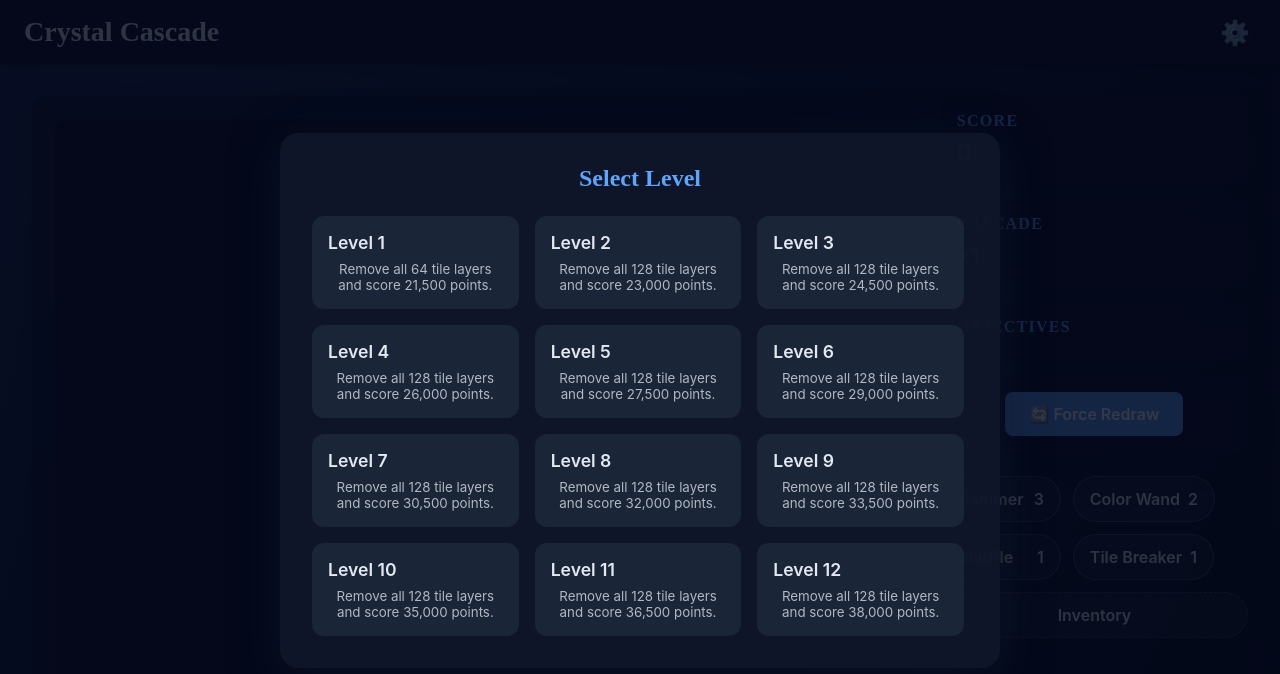
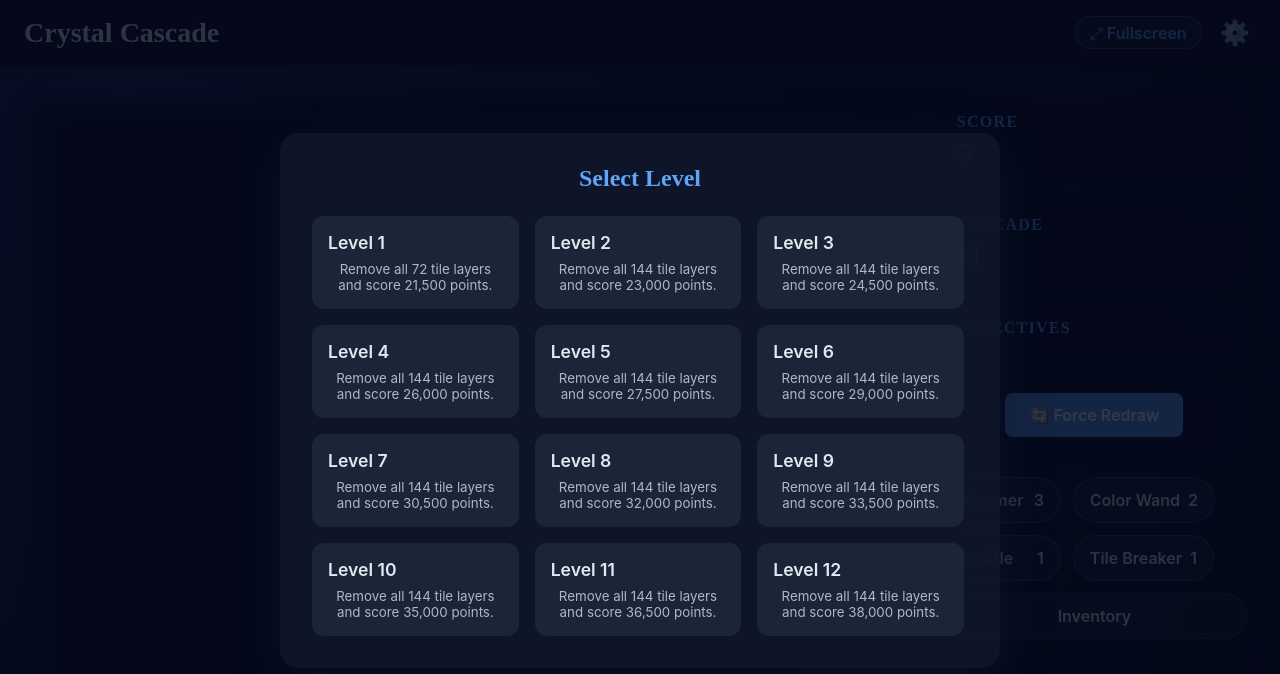
Before and after one commit to Starbugstone/Crystal-Cascade, a Vue app: page / in a window 1280 px wide. Shown: the top 674 px of the page. Built offline with nearby package versions, Linux system fonts and the light colour scheme.

Commit message:
fix: full screen

```diff
--- a/src/App.vue
+++ b/src/App.vue
@@ -1,14 +1,27 @@
 <template>
-  <div class="app-shell">
-    <header class="app-header">
+  <div
+    class="app-shell"
+    :class="{ 'board-fullscreen': isBoardFullscreen }"
+    :style="isBoardFullscreen ? { '--fullscreen-header': `${Math.round(headerSize)}px`, ...fullscreenVars } : null"
+  >
+    <header class="app-header" ref="headerRef">
       <h1>Crystal Cascade</h1>
       <div class="header-actions">
         <button
           v-if="gameStore.sessionActive"
           class="exit-button"
           @click="gameStore.exitLevel()"
+          :disabled="!gameStore.sessionActive"
         >
           ⟲ Levels
+        </button>
+        <button
+          class="fullscreen-button"
+          type="button"
+          :aria-pressed="isBoardFullscreen"
+          @click="toggleBoardFullscreen()"
+        >
+          {{ isBoardFullscreen ? '⤡ Exit Fullscreen' : '⤢ Fullscreen' }}
         </button>
         <button class="settings-button" @click="settingsStore.toggleSettings()">⚙️</button>
       </div>
@@ -16,7 +29,7 @@
 
     <main class="app-main">
       <section class="board-wrapper">
-        <BoardCanvas />
+        <BoardCanvas :fullscreen="isBoardFullscreen" />
         <aside class="board-rail">
           <!-- Bonus icons / slide-out trigger area -->
         </aside>
@@ -39,7 +52,7 @@
 </template>
 
 <script setup>
-import { onMounted } from 'vue';
+import { computed, nextTick, onBeforeUnmount, onMounted, ref, watch } from 'vue';
 import BoardCanvas from './components/BoardCanvas.vue';
 import HudPanel from './components/HudPanel.vue';
 import PowerUpBar from './components/PowerUpBar.vue';
@@ -50,10 +63,79 @@ import { useSettingsStore } from './stores/settingsStore';
 
 const gameStore = useGameStore();
 const settingsStore = useSettingsStore();
+const isBoardFullscreen = ref(false);
+const headerRef = ref(null);
+const headerSize = ref(72);
+const viewportHeight = ref(typeof window !== 'undefined' ? window.innerHeight : 0);
+
+const updateHeaderMetrics = () => {
+  if (headerRef.value) {
+    headerSize.value = headerRef.value.offsetHeight ?? 72;
+  }
+};
+
+const updateViewportSize = () => {
+  if (typeof window !== 'undefined') {
+    viewportHeight.value = window.innerHeight;
+  }
+};
+
+const toggleBoardFullscreen = (nextState) => {
+  const target =
+    typeof nextState === 'boolean' ? nextState : !isBoardFullscreen.value;
+  isBoardFullscreen.value = target;
+};
 
 onMounted(() => {
   gameStore.bootstrap();
+  nextTick(() => {
+    updateHeaderMetrics();
+    updateViewportSize();
+  });
+  if (typeof window !== 'undefined') {
+    window.addEventListener('resize', updateHeaderMetrics);
+    window.addEventListener('resize', updateViewportSize);
+  }
 });
+
+onBeforeUnmount(() => {
+  if (typeof document !== 'undefined') {
+    document.body.style.overflow = '';
+  }
+  if (typeof window !== 'undefined') {
+    window.removeEventListener('resize', updateHeaderMetrics);
+    window.removeEventListener('resize', updateViewportSize);
+  }
+});
+
+watch(isBoardFullscreen, (active) => {
+  if (typeof document !== 'undefined') {
+    document.body.style.overflow = active ? 'hidden' : '';
+  }
+
+  nextTick(() => {
+    updateHeaderMetrics();
+    updateViewportSize();
+    if (active != null && gameStore.renderer) {
+      setTimeout(() => {
+        gameStore.refreshBoardVisuals(true);
+      }, 60);
+    }
+  });
+});
+
+watch(
+  () => gameStore.sessionActive,
+  (active) => {
+    if (!active && isBoardFullscreen.value) {
+      toggleBoardFullscreen(false);
+    }
+  },
+);
+
+const fullscreenVars = computed(() => ({
+  '--viewport-height': viewportHeight.value ? `${viewportHeight.value}px` : null,
+}));
 </script>
 
 <style scoped>
@@ -115,6 +197,29 @@ onMounted(() => {
   background: rgba(59, 130, 246, 0.35);
 }
 
+.fullscreen-button {
+  border: 1px solid rgba(148, 163, 184, 0.35);
+  background: rgba(30, 41, 59, 0.6);
+  color: var(--color-accent);
+  padding: 0.35rem 0.9rem;
+  border-radius: 999px;
+  font-weight: 600;
+  cursor: pointer;
+  transition: transform 150ms ease, background 150ms ease;
+}
+
+.fullscreen-button:hover {
+  transform: translateY(-2px);
+  background: rgba(59, 130, 246, 0.45);
+}
+
+.fullscreen-button:disabled {
+  opacity: 0.45;
+  cursor: not-allowed;
+  transform: none;
+  background: rgba(30, 41, 59, 0.45);
+}
+
 .app-main {
   flex: 1;
   display: flex;
@@ -151,6 +256,38 @@ onMounted(() => {
   display: flex;
   flex-direction: column;
   gap: 1.5rem;
+}
+
+.app-shell.board-fullscreen {
+  height: 100vh;
+  overflow: hidden;
+}
+
+.app-shell.board-fullscreen .app-main {
+  flex: 1;
+  flex-direction: column;
+  gap: clamp(0.75rem, 2vw, 1.5rem);
+  padding: clamp(0.5rem, 2vw, 1.5rem);
+  height: calc(100vh - var(--fullscreen-header, 72px));
+}
+
+.app-shell.board-fullscreen .board-wrapper {
+  max-width: none;
+  width: 100%;
+  height: 100%;
+  min-height: 0;
+  border-radius: clamp(0.75rem, 2vw, 1.5rem);
+  padding: clamp(0.75rem, 2vw, 1.5rem);
+  background: rgba(15, 23, 42, 0.7);
+  display: flex;
+  gap: clamp(0.75rem, 1.25vw, 1.75rem);
+  justify-content: center;
+  align-items: center;
+}
+
+.app-shell.board-fullscreen .board-rail,
+.app-shell.board-fullscreen .hud-wrapper {
+  display: none;
 }
 
 @media (max-width: 1200px) {
--- a/src/components/BoardCanvas.vue
+++ b/src/components/BoardCanvas.vue
@@ -1,17 +1,35 @@
 <template>
-  <div ref="canvasRoot" class="board-canvas"></div>
+  <div
+    ref="canvasRoot"
+    class="board-canvas"
+    :class="{ 'board-canvas--fullscreen': fullscreen }"
+    :style="canvasStyle"
+  ></div>
 </template>
 
 <script setup>
-import { onMounted, onBeforeUnmount, ref } from 'vue';
+import { computed, onMounted, onBeforeUnmount, ref } from 'vue';
 import Phaser from 'phaser';
 import { useGameStore } from '../stores/gameStore';
 import { BoardScene } from '../game/phaser/BoardScene';
+
+const props = defineProps({
+  fullscreen: {
+    type: Boolean,
+    default: false,
+  },
+});
 
 const canvasRoot = ref(null);
 const phaserGame = ref(null);
 const gameStore = useGameStore();
 const resizeObserver = ref(null);
+
+const boardCols = computed(() => gameStore.boardCols ?? gameStore.boardSize ?? 8);
+const boardRows = computed(() => gameStore.boardRows ?? gameStore.boardSize ?? 8);
+const canvasStyle = computed(() => ({
+  '--board-aspect': String(boardCols.value / (boardRows.value || 1)),
+}));
 
 const handleResize = () => {
   if (!phaserGame.value || !canvasRoot.value) {
@@ -157,22 +175,46 @@ onBeforeUnmount(() => {
   height: 100%;
 }
 
+.board-canvas--fullscreen {
+  flex: 0 1 auto;
+  width: auto;
+  height: min(100%, var(--viewport-height, 100vh));
+  max-height: min(100%, var(--viewport-height, 100vh));
+  max-width: 100%;
+  aspect-ratio: var(--board-aspect, 1);
+  margin: 0 auto;
+  border-radius: clamp(0.75rem, 2vw, 1.5rem);
+}
+
+.board-canvas--fullscreen canvas {
+  width: 100%;
+  height: 100%;
+}
+
 @media (max-width: 1024px) {
   .board-canvas {
     max-width: none;
     max-height: none;
     min-width: min(100%, 720px);
-    min-height: clamp(340px, 90vw, 760px);
+    min-height: min(calc(100vw * 1.05), 820px);
     height: auto;
-    aspect-ratio: 1 / 1;
+  }
+
+  .board-canvas--fullscreen {
+    max-height: min(100%, 100vh);
+    aspect-ratio: var(--board-aspect, 1);
   }
 }
 
 @media (max-width: 640px) {
   .board-canvas {
     min-width: min(100%, 640px);
-    min-height: clamp(320px, 100vw, 680px);
+    min-height: min(calc(100vw * 1.1), 840px);
     height: auto;
+  }
+
+  .board-canvas--fullscreen {
+    max-height: 100%;
   }
 }
 </style>
--- a/src/game/engine/BonusResolver.js
+++ b/src/game/engine/BonusResolver.js
@@ -5,7 +5,7 @@ const BASE_MATCH_SCORE = 100;
 
 export class BonusResolver {
   resolve(result) {
-    const { matches, board, size, swap } = result;
+    const { matches, board, cols, rows, swap } = result;
     if (!matches.length) {
       return { ...result, scoreGain: 0, multiplier: 1 };
     }
@@ -37,6 +37,8 @@ export class BonusResolver {
       multiplier,
       bonusCreated,
       bonusIndex,
+      cols,
+      rows,
     };
   }
 }
--- a/src/game/engine/LevelGenerator.js
+++ b/src/game/engine/LevelGenerator.js
@@ -13,11 +13,11 @@ const createSeededRng = (seed) => {
   };
 };
 
-const createBoard = (size, rng) =>
-  Array.from({ length: size * size }, () => createGem(pickRandomType(rng)));
+const createBoard = (cols, rows, rng) =>
+  Array.from({ length: cols * rows }, () => createGem(pickRandomType(rng)));
 
-const createTiles = (size, layerCount = 1) =>
-  Array.from({ length: size * size }, () => ({
+const createTiles = (cols, rows, layerCount = 1) =>
+  Array.from({ length: cols * rows }, () => ({
     type: 'standard',
     maxHealth: layerCount,
     health: layerCount,
@@ -28,16 +28,19 @@ export const generateLevelConfigs = (count = 12) => {
 
   for (let index = 0; index < count; index += 1) {
     const id = index + 1;
-    const gridSize = 8;
+    const columns = 8;
+    const rows = 9;
     const rng = createSeededRng(id * 1337);
     const layerCount = id === 1 ? 1 : 2;
-    const board = createBoard(gridSize, rng);
-    const tiles = createTiles(gridSize, layerCount);
+    const board = createBoard(columns, rows, rng);
+    const tiles = createTiles(columns, rows, layerCount);
     const totalLayers = tiles.reduce((sum, tile) => sum + (tile.maxHealth ?? tile.health ?? 0), 0);
 
     levels.push({
       id,
-      boardSize: gridSize,
+      boardCols: columns,
+      boardRows: rows,
+      boardSize: columns,
       shuffleAllowance: Math.max(1, 4 - Math.floor(id / 5)),
       board,
       tiles,
--- a/src/game/engine/MatchEngine.js
+++ b/src/game/engine/MatchEngine.js
@@ -3,13 +3,13 @@ import { BonusActivator } from './BonusActivator.js';
 const bonusActivator = new BonusActivator();
 
 export class MatchEngine {
-  evaluateSwap(board, size, aIndex, bIndex) {
+  evaluateSwap(board, cols, rows, aIndex, bIndex) {
     if (aIndex === bIndex) {
-      return { matches: [], board, size, swap: null };
+      return { matches: [], board, cols, rows, swap: null };
     }
 
-    if (!this.areAdjacent(aIndex, bIndex, size)) {
-      return { matches: [], board, size, swap: null };
+    if (!this.areAdjacent(aIndex, bIndex, cols)) {
+      return { matches: [], board, cols, rows, swap: null };
     }
 
     const nextBoard = [...board];
@@ -17,21 +17,21 @@ export class MatchEngine {
 
     const swap = { aIndex, bIndex };
 
-    const bonusClear = bonusActivator.activate(nextBoard, size, swap);
+    const bonusClear = bonusActivator.activate(nextBoard, cols, rows, swap);
     if (bonusClear.length > 0) {
-      return { matches: [{ type: 'bonus-activation', indices: bonusClear }], board: nextBoard, size, swap };
+      return { matches: [{ type: 'bonus-activation', indices: bonusClear }], board: nextBoard, cols, rows, swap };
     }
 
-    const matches = this.findMatches(nextBoard, size);
+    const matches = this.findMatches(nextBoard, cols, rows);
 
     if (!matches.length) {
-      return { matches: [], board, size, swap: null };
+      return { matches: [], board, cols, rows, swap: null };
     }
 
-    return { matches, board: nextBoard, size, swap };
+    return { matches, board: nextBoard, cols, rows, swap };
   }
 
-  findMatches(board, size) {
+  findMatches(board, cols) {
     const matches = [];
     const total = board.length;
 
@@ -41,8 +41,8 @@ export class MatchEngine {
         continue;
       }
 
-      const row = Math.floor(index / size);
-      const col = index % size;
+      const row = Math.floor(index / cols);
+      const col = index % cols;
 
       // Horizontal run – only evaluate if this cell is the leftmost in the run
       const leftIndex = index - 1;
@@ -50,7 +50,7 @@ export class MatchEngine {
       if (!leftSame) {
         const horizontal = [index];
         let cursor = index + 1;
-        while (cursor % size !== 0 && board[cursor]?.type === gem.type) {
+        while (cursor % cols !== 0 && board[cursor]?.type === gem.type) {
           horizontal.push(cursor);
           cursor += 1;
         }
@@ -60,14 +60,14 @@ export class MatchEngine {
       }
 
       // Vertical run – only evaluate if this cell is the topmost in the run
-      const upperIndex = index - size;
+      const upperIndex = index - cols;
       const upperSame = row > 0 && board[upperIndex]?.type === gem.type;
       if (!upperSame) {
         const vertical = [index];
-        let cursor = index + size;
+        let cursor = index + cols;
         while (cursor < total && board[cursor]?.type === gem.type) {
           vertical.push(cursor);
-          cursor += size;
+          cursor += cols;
         }
         if (vertical.length >= 3) {
           matches.push({ type: gem.type, indices: vertical, orientation: 'vertical' });
@@ -78,11 +78,11 @@ export class MatchEngine {
     return matches;
   }
 
-  areAdjacent(aIndex, bIndex, size) {
-    const ax = aIndex % size;
-    const ay = Math.floor(aIndex / size);
-    const bx = bIndex % size;
-    const by = Math.floor(bIndex / size);
+  areAdjacent(aIndex, bIndex, cols) {
+    const ax = aIndex % cols;
+    const ay = Math.floor(aIndex / cols);
+    const bx = bIndex % cols;
+    const by = Math.floor(bIndex / cols);
     const dx = Math.abs(ax - bx);
     const dy = Math.abs(ay - by);
     return (dx === 1 && dy === 0) || (dx === 0 && dy === 1);
--- a/src/game/phaser/BoardAnimator.js
+++ b/src/game/phaser/BoardAnimator.js
@@ -28,6 +28,7 @@ export class BoardAnimator {
     this.particles = particles;
 
     this.boardSize = 0;
+    this.boardRows = 0;
     this.cellSize = 0;
 
     this.indexToGemId = [];
@@ -87,11 +88,14 @@ export class BoardAnimator {
     this._hideComboText();
   }
 
-  setLayout({ boardSize, cellSize }) {
-    const sizeChanged = boardSize !== this.boardSize;
+  setLayout({ boardCols, boardRows, cellSize }) {
+    const cols = boardCols ?? this.boardSize;
+    const rows = boardRows ?? this.boardRows;
+    const sizeChanged = cols !== this.boardSize || rows !== this.boardRows;
     const cellChanged = Math.abs(cellSize - this.cellSize) > 0.001;
 
-    this.boardSize = boardSize;
+    this.boardSize = cols;
+    this.boardRows = rows;
     this.cellSize = cellSize;
 
     const hasBackground = this.backgroundLayer && this.backgroundLayer.list && this.backgroundLayer.list.length > 0;
@@ -117,8 +121,12 @@ export class BoardAnimator {
     }
   }
 
-  reset(board, { boardSize = this.boardSize, cellSize = this.cellSize } = {}) {
-    this.boardSize = boardSize;
+  reset(
+    board,
+    { boardCols = this.boardSize, boardRows = this.boardRows, cellSize = this.cellSize } = {},
+  ) {
+    this.boardSize = boardCols;
+    this.boardRows = boardRows;
     this.cellSize = cellSize;
 
     if (this.backgroundLayer) {
@@ -346,7 +354,7 @@ export class BoardAnimator {
   }
 
   clearCellHighlights() {
-    for (let i = 0; i < this.boardSize * this.boardSize; i += 1) {
+    for (let i = 0; i < this.boardSize * this.boardRows; i += 1) {
       this.highlightCell(i, false);
     }
   }
@@ -488,7 +496,7 @@ export class BoardAnimator {
       this.particles.emitCross(position, {
         column: {
           color: 0x7dd3fc,
-          length: Math.ceil(this.boardSize / 2),
+          length: Math.ceil(this.boardRows / 2),
           spacing: this.cellSize,
           duration: 400,
         },
@@ -529,7 +537,7 @@ export class BoardAnimator {
     this.particles.emitCross(center, {
       column: {
         color: 0x7dd3fc,
-        length: Math.ceil(this.boardSize / 2),
+        length: Math.ceil(this.boardRows / 2),
         spacing: this.cellSize * 0.75,
         duration: 420,
       },
@@ -552,7 +560,7 @@ export class BoardAnimator {
   _getBoardCenterWorld() {
     return {
       x: this.boardContainer.x + (this.boardSize * this.cellSize) / 2,
-      y: this.boardContainer.y + (this.boardSize * this.cellSize) / 2,
+      y: this.boardContainer.y + (this.boardRows * this.cellSize) / 2,
     };
   }
 
@@ -764,10 +772,13 @@ export class BoardAnimator {
     this.backgroundLayer.removeAll(true);
     this.cellHighlights.clear();
 
-    const { boardSize, cellSize } = this;
-    for (let row = 0; row < boardSize; row += 1) {
-      for (let col = 0; col < boardSize; col += 1) {
-        const index = row * boardSize + col;
+    const cols = this.boardSize;
+    const rows = this.boardRows;
+    const { cellSize } = this;
+
+    for (let row = 0; row < rows; row += 1) {
+      for (let col = 0; col < cols; col += 1) {
+        const index = row * cols + col;
         const rect = this.scene.add.rectangle(
           col * cellSize + cellSize / 2,
           row * cellSize + cellSize / 2,
@@ -788,10 +799,11 @@ export class BoardAnimator {
 
   _updateBackgroundSizing() {
     if (!this.backgroundLayer) return;
-    const { boardSize, cellSize } = this;
+    const cols = this.boardSize;
+    const { cellSize } = this;
     this.cellHighlights.forEach((rect, index) => {
-      const row = Math.floor(index / boardSize);
-      const col = index % boardSize;
+      const row = Math.floor(index / cols);
+      const col = index % cols;
       rect.setPosition(col * cellSize + cellSize / 2, row * cellSize + cellSize / 2);
       rect.setSize(cellSize, cellSize);
       rect.setStrokeStyle(0, 0x000000, 0);
@@ -809,7 +821,7 @@ export class BoardAnimator {
   }
 
   _applyTileLayers() {
-    const totalCells = this.boardSize * this.boardSize;
+    const totalCells = this.boardSize * this.boardRows;
     const hasTiles = Array.isArray(this.tiles) && this.tiles.length;
     const trackTiles = !!this.tileLayer;
     const seen = trackTiles ? new Set() : null;
--- a/src/game/phaser/BoardInput.js
+++ b/src/game/phaser/BoardInput.js
@@ -5,7 +5,8 @@ export class BoardInput {
     this.gameStore = gameStore;
 
     this.layout = {
-      boardSize: 0,
+      boardCols: 0,
+      boardRows: 0,
       cellSize: 0,
     };
 
@@ -34,8 +35,9 @@ export class BoardInput {
     this.clearHighlights();
   }
 
-  setLayout({ boardSize, cellSize }) {
-    this.layout.boardSize = boardSize;
+  setLayout({ boardCols, boardRows, cellSize }) {
+    this.layout.boardCols = boardCols;
+    this.layout.boardRows = boardRows;
     this.layout.cellSize = cellSize;
   }
 
@@ -115,8 +117,8 @@ export class BoardInput {
   }
 
   getCellIndexFromPointer(pointer) {
-    const { boardSize, cellSize } = this.layout;
-    if (!boardSize || !cellSize) {
+    const { boardCols, boardRows, cellSize } = this.layout;
+    if (!boardCols || !boardRows || !cellSize) {
       return null;
     }
 
@@ -125,20 +127,21 @@ export class BoardInput {
 
     const localX = pointerX - this.boardContainer.x;
     const localY = pointerY - this.boardContainer.y;
-    const boardSide = boardSize * cellSize;
+    const boardWidth = boardCols * cellSize;
+    const boardHeight = boardRows * cellSize;
 
-    if (localX < 0 || localY < 0 || localX >= boardSide || localY >= boardSide) {
+    if (localX < 0 || localY < 0 || localX >= boardWidth || localY >= boardHeight) {
       return null;
     }
 
     const col = Math.floor(localX / cellSize);
     const row = Math.floor(localY / cellSize);
 
-    if (col < 0 || row < 0 || col >= boardSize || row >= boardSize) {
+    if (col < 0 || row < 0 || col >= boardCols || row >= boardRows) {
       return null;
     }
 
-    return row * boardSize + col;
+    return row * boardCols + col;
   }
 
   highlightCell(index) {
--- a/src/stores/gameStore.js
+++ b/src/stores/gameStore.js
@@ -16,6 +16,8 @@ export const useGameStore = defineStore('game', {
     board: [],
     tiles: [],
     boardSize: 8,
+    boardCols: 8,
+    boardRows: 8,
     cellSize: 72,
     score: 0,
     cascadeMultiplier: 1,
@@ -53,7 +55,9 @@ export const useGameStore = defineStore('game', {
       const { config } = selected;
       this.sessionActive = true;
       this.levelCleared = false;
-      this.boardSize = config.boardSize;
+      this.boardCols = config.boardCols ?? config.boardSize ?? 8;
+      this.boardRows = config.boardRows ?? config.boardCols ?? config.boardSize ?? 8;
+      this.boardSize = this.boardCols;
       this.board = config.board;
       this.tiles = config.tiles;
       this.objectives = config.objectives.map((objective) => ({ ...objective, progress: 0 }));
@@ -120,12 +124,20 @@ export const useGameStore = defineStore('game', {
         return;
       }
 
-      const gridSize = this.boardSize;
-      const boardSide = Math.min(viewWidth, viewHeight);
-      const cellSize = boardSide / gridSize;
-      const offsetX = (viewWidth - boardSide) / 2;
-      const offsetY = (viewHeight - boardSide) / 2;
+      const cols = this.boardCols ?? this.boardSize ?? 8;
+      const rows = this.boardRows ?? this.boardSize ?? 8;
 
+      if (!cols || !rows) {
+        return;
+      }
+
+      const cellSize = Math.min(viewWidth / cols, viewHeight / rows);
+      const boardWidth = cellSize * cols;
+      const boardHeight = cellSize * rows;
+      const offsetX = (viewWidth - boardWidth) / 2;
+      const offsetY = (viewHeight - boardHeight) / 2;
+
+      this.boardSize = cols;
       this.cellSize = cellSize;
       boardContainer.setPosition(offsetX, offsetY);
 
@@ -133,14 +145,14 @@ export const useGameStore = defineStore('game', {
         return;
       }
 
-      animator.setLayout({ boardSize: gridSize, cellSize });
-      this.renderer.input?.setLayout({ boardSize: gridSize, cellSize });
+      animator.setLayout({ boardCols: cols, boardRows: rows, cellSize });
+      this.renderer.input?.setLayout({ boardCols: cols, boardRows: rows, cellSize });
       animator.updateTiles(this.tiles);
 
       const shouldReset = ((forceRedraw && !this.animationInProgress) || animator.indexToGemId.length === 0);
 
       if (shouldReset) {
-        animator.reset(this.board, { boardSize: gridSize, cellSize });
+        animator.reset(this.board, { boardCols: cols, boardRows: rows, cellSize });
       } else {
         animator.syncToBoard(this.board);
       }
@@ -151,9 +163,11 @@ export const useGameStore = defineStore('game', {
         return false;
       }
 
-      const evaluation = matchEngine.evaluateSwap(this.board, this.boardSize, aIndex, bIndex);
+      const cols = this.boardCols ?? this.boardSize ?? 8;
+      const rows = this.boardRows ?? this.boardSize ?? 8;
+      const evaluation = matchEngine.evaluateSwap(this.board, cols, rows, aIndex, bIndex);
       const animator = this.renderer?.animator;
-      const isAdjacent = matchEngine.areAdjacent(aIndex, bIndex, this.boardSize);
+      const isAdjacent = matchEngine.areAdjacent(aIndex, bIndex, cols);
 
       if (!evaluation.matches.length) {
         if (isAdjacent && animator) {
@@ -178,7 +192,8 @@ export const useGameStore = defineStore('game', {
           board: breakdown.board,
           tiles: this.tiles,
           matches: breakdown.matches,
-          size: this.boardSize,
+          cols,
+          rows,
           bonusCreated: breakdown.bonusCreated,
           bonusIndex: breakdown.bonusIndex,
         });
```
Also changed, not shown: src/game/engine/BonusActivator.js (+20 -18 lines), src/game/engine/TileManager.js (+18 -8 lines).
